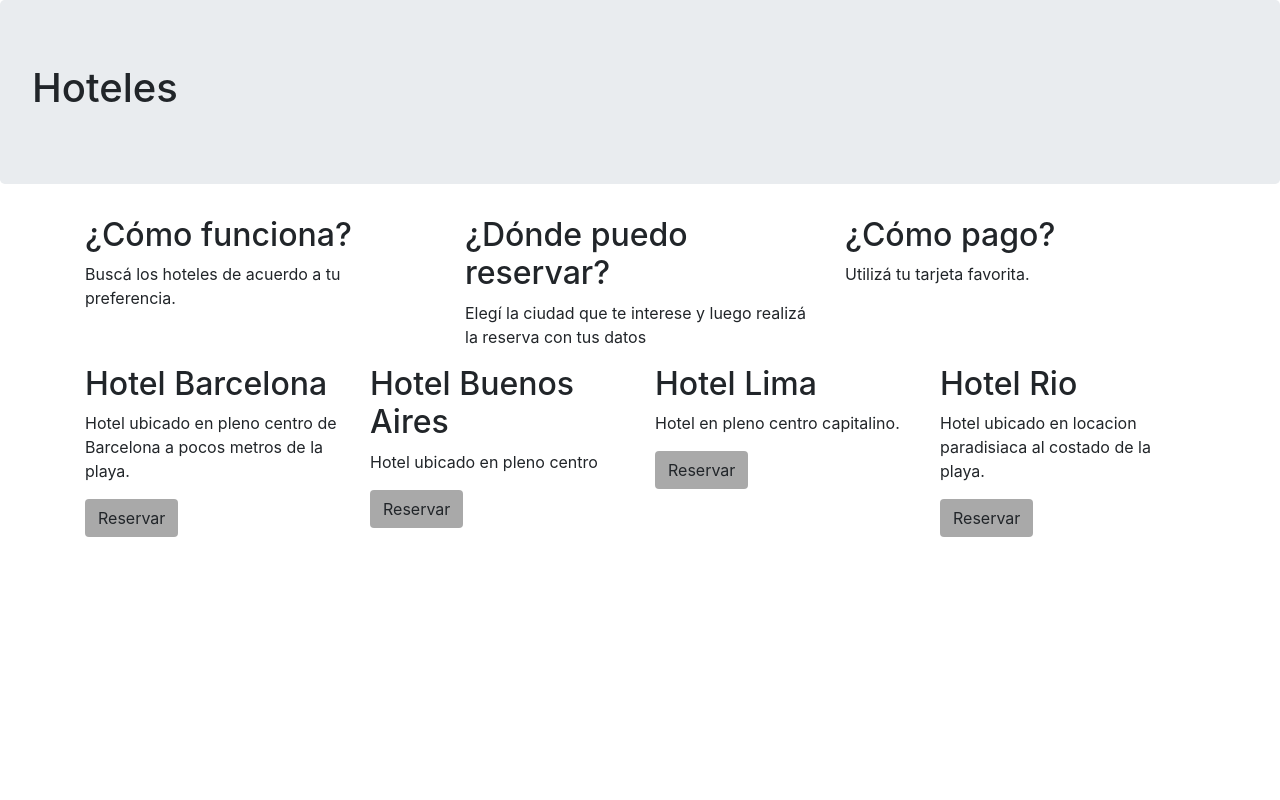
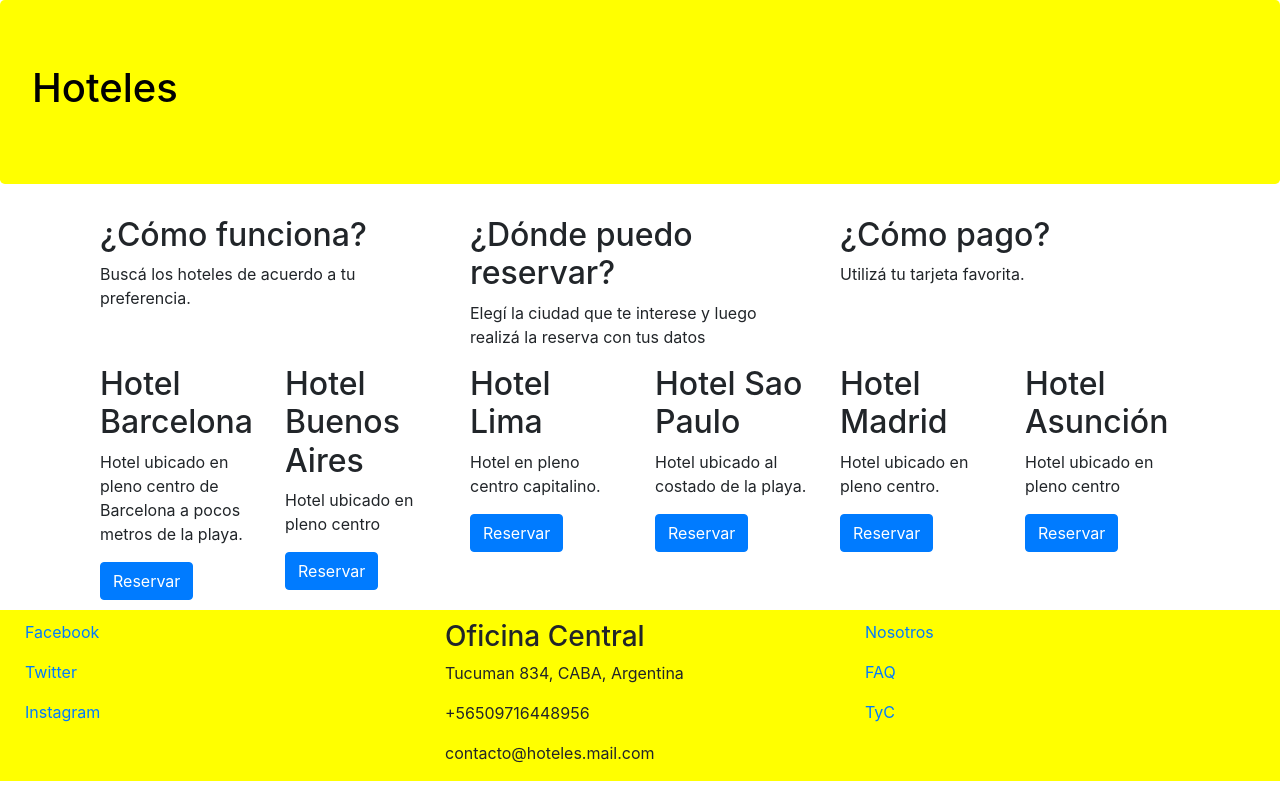
Before and after one commit to paulomed/Guia-Hoteles, a website: page index.html in a window 1280 px wide. Drawn offline with nearby package versions, Linux system fonts and the light colour scheme.

Commit message:
Ediciones de estilo con .css

```diff
--- /dev/null
+++ b/css/main.css
@@ -0,0 +1,15 @@
+.jumbotron {
+    background-color: yellow;
+    color: black;
+}
+
+.footer {
+    padding: 10px 10px 0 10px;
+    background-color: yellow;
+    margin-bottom: 0px;
+    margin-top: 10px;
+}
+
+.card-hotel {
+    flex: 1 150px;
+}
--- a/index.html
+++ b/index.html
@@ -6,7 +6,8 @@
     <meta name="viewport" content="width=device-width, initial-scale=1, shrink-to-fit=no">
 
     <!-- Bootstrap CSS -->
-    <link rel="stylesheet" href="node_modules/bootstrap/dist/css/bootstrap.min.css">
+        <link rel="stylesheet" href="node_modules/bootstrap/dist/css/bootstrap.min.css">
+        <link rel="stylesheet" href="css/main.css">
 
     <title>Guía Hoteles</title>
   </head>
@@ -16,7 +17,7 @@
   </div>
     <div class="container">
 
-      <div class="row">
+      <div class="d-flex">
         <div class="col-lg-4">
           <h2>¿Cómo funciona?</h2>
           <p>Buscá los hoteles de acuerdo a tu preferencia.</p>
@@ -30,30 +31,65 @@
           <p>Utilizá tu tarjeta favorita.</p>
         </div>
       </div>
-      <div class="row">
-        <div class="col-lg-3">
+      <div class="d-flex flex-wrap">
+        <div class="col-lg-3 card-hotel">
           <h2>Hotel Barcelona</h2>
           <p>Hotel ubicado en pleno centro de Barcelona a pocos metros de la playa.</p>
-          <button class="btn" style="background-color: darkgray;">Reservar</button>
+          <button class="btn btn-primary">Reservar</button>
         </div>
-        <div class="col-lg-3">
+        <div class="col-lg-3 card-hotel">
           <h2>Hotel Buenos Aires</h2>
           <p>Hotel ubicado en pleno centro</p>
-          <button class="btn" style="background-color: darkgray;">Reservar</button>
+          <button class="btn btn-primary">Reservar</button>
         </div>
-        <div class="col-lg-3">
+        <div class="col-lg-3 card-hotel">
           <h2>Hotel Lima</h2>
           <p>Hotel en pleno centro capitalino.</p>
-          <button class="btn" style="background-color: darkgray;">Reservar</button>
+          <button class="btn btn-primary">Reservar</button>
         </div>
-        <div class="col-lg-3">
-          <h2>Hotel Rio</h2>
-          <p>Hotel ubicado en locacion paradisiaca al costado de la playa.</p>
-          <button class="btn" style="background-color: darkgray;">Reservar</button>
+        <div class="col-lg-3 card-hotel">
+          <h2>Hotel Sao Paulo</h2>
+          <p>Hotel ubicado al costado de la playa.</p>
+          <button class="btn btn-primary">Reservar</button>
+        </div>
+        <div class="col-lg-3 card-hotel">
+          <h2>Hotel Madrid</h2>
+          <p>Hotel ubicado en pleno centro.</p>
+          <button class="btn btn-primary">Reservar</button>
+        </div>
+        <div class="col-lg-3 card-hotel">
+          <h2>Hotel Asunción</h2>
+          <p>Hotel ubicado en pleno centro</p>
+          <button class="btn btn-primary">Reservar</button>
         </div>
     </div>
 
     </div>
+
+    <div class="footer">
+      <div class="d-flex flex-row justify-content-around">
+          <div class ="col-lg-4">
+            <p><a href="http://www.facebook.com">Facebook</a></p>
+            <p><a href="http://www.twitter.com">Twitter</a></p>
+            <p><a href="http://www.isntagram.com">Instagram</a></p>
+          </div>
+
+          <div class ="col-lg-4">
+            <address>
+              <h3>Oficina Central</h3>
+              <p>Tucuman 834, CABA, Argentina</p>
+              <p>+56509716448956</p>
+              <p>contacto@hoteles.mail.com</p>
+            </address>
+          </div>
+
+          <div class ="col-lg-4">
+            <p><a href="http://www.facebook.com">Nosotros</a></p>
+            <p><a href="http://www.twitter.com">FAQ</a></p>
+            <p><a href="http://www.isntagram.com">TyC</a></p>
+          </div>
+      </div>
+   </div>
 
     <!-- Optional JavaScript; choose one of the two! -->
 
```
Also changed, not shown: css/main.html (added).
